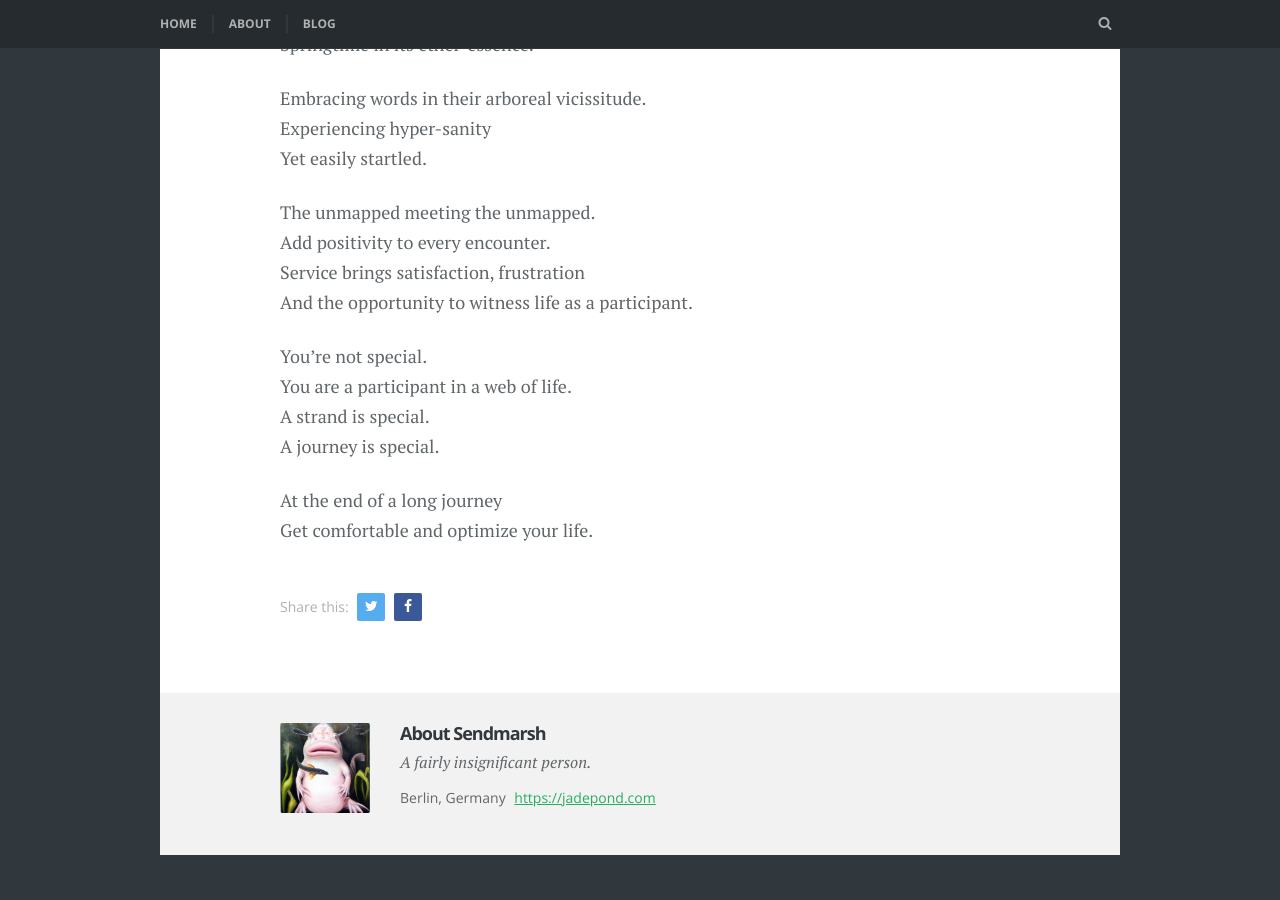
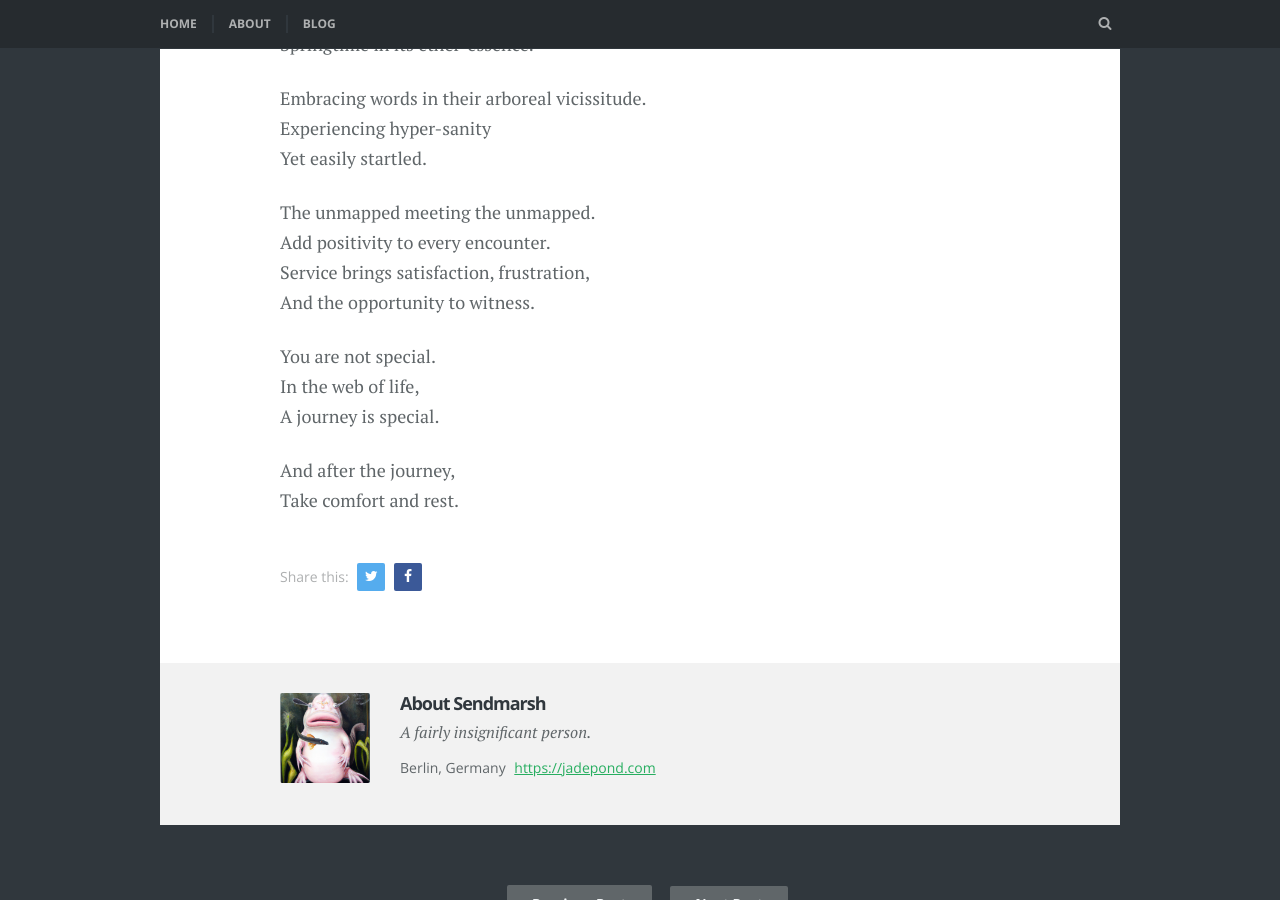
Before and after one commit to gbowerman/gbowerman.github.io, a Jekyll site: the page built from _posts/2023-04-21-clarity.md, in a window 1280 px wide and 900 px high, scrolled down 1350 px. Built offline with Jekyll 4.4.1, drawn with Linux system fonts in a browser that asks for light colours; some web fonts are replaced; a script that is not in the unit is left out.

Commit message:
Clarity edits

```diff
--- a/_posts/2023-04-21-clarity.md
+++ b/_posts/2023-04-21-clarity.md
@@ -14,13 +14,12 @@ Yet easily startled.
 
 The unmapped meeting the unmapped.
 Add positivity to every encounter.
-Service brings satisfaction, frustration
-And the opportunity to witness life as a participant.
+Service brings satisfaction, frustration,
+And the opportunity to witness.
 
-You're not special.
-You are a participant in a web of life.
-A strand is special.
+You are not special.
+In the web of life,
 A journey is special.
 
-At the end of a long journey
-Get comfortable and optimize your life.
+And after the journey,
+Take comfort and rest.
```
